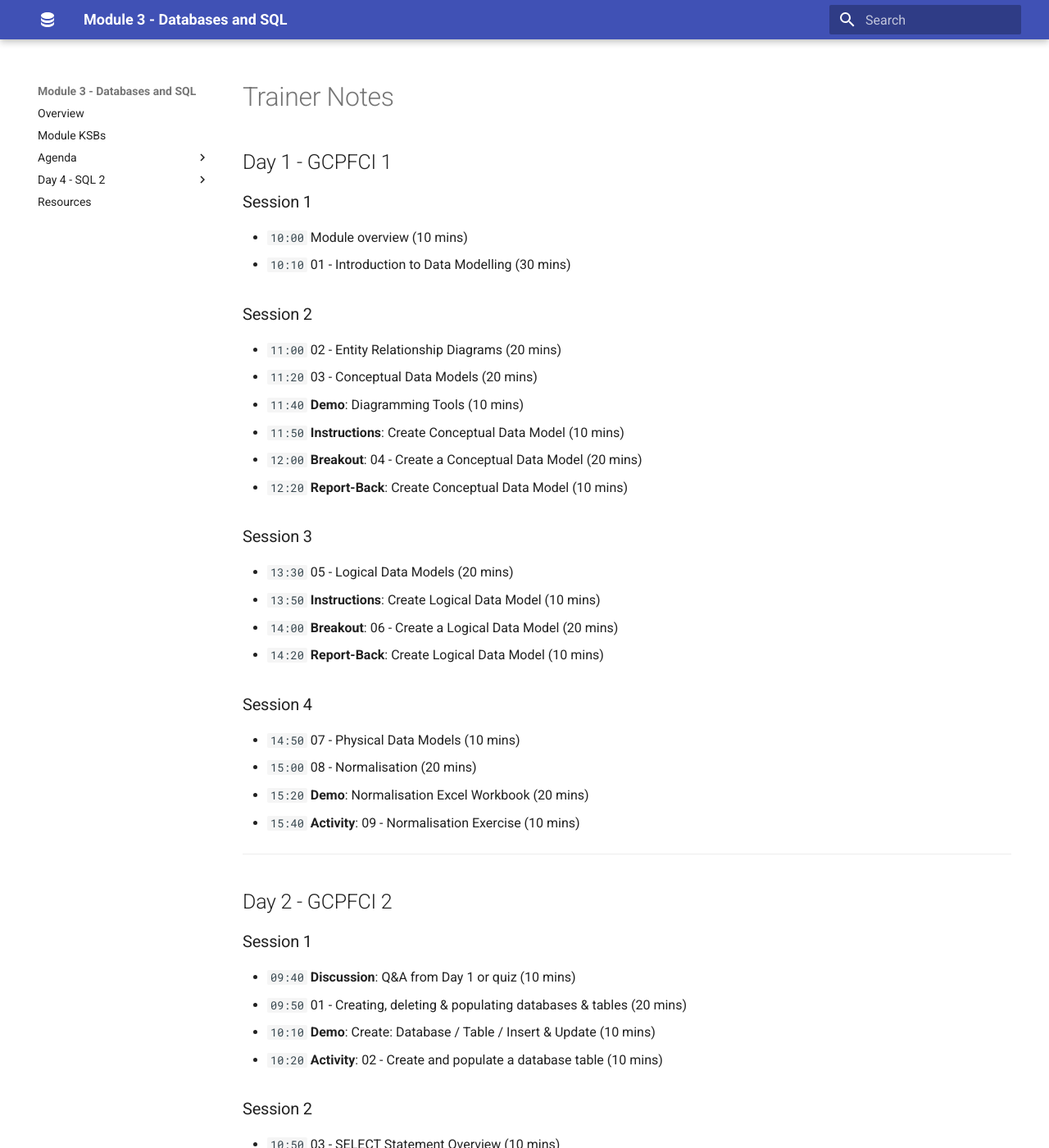
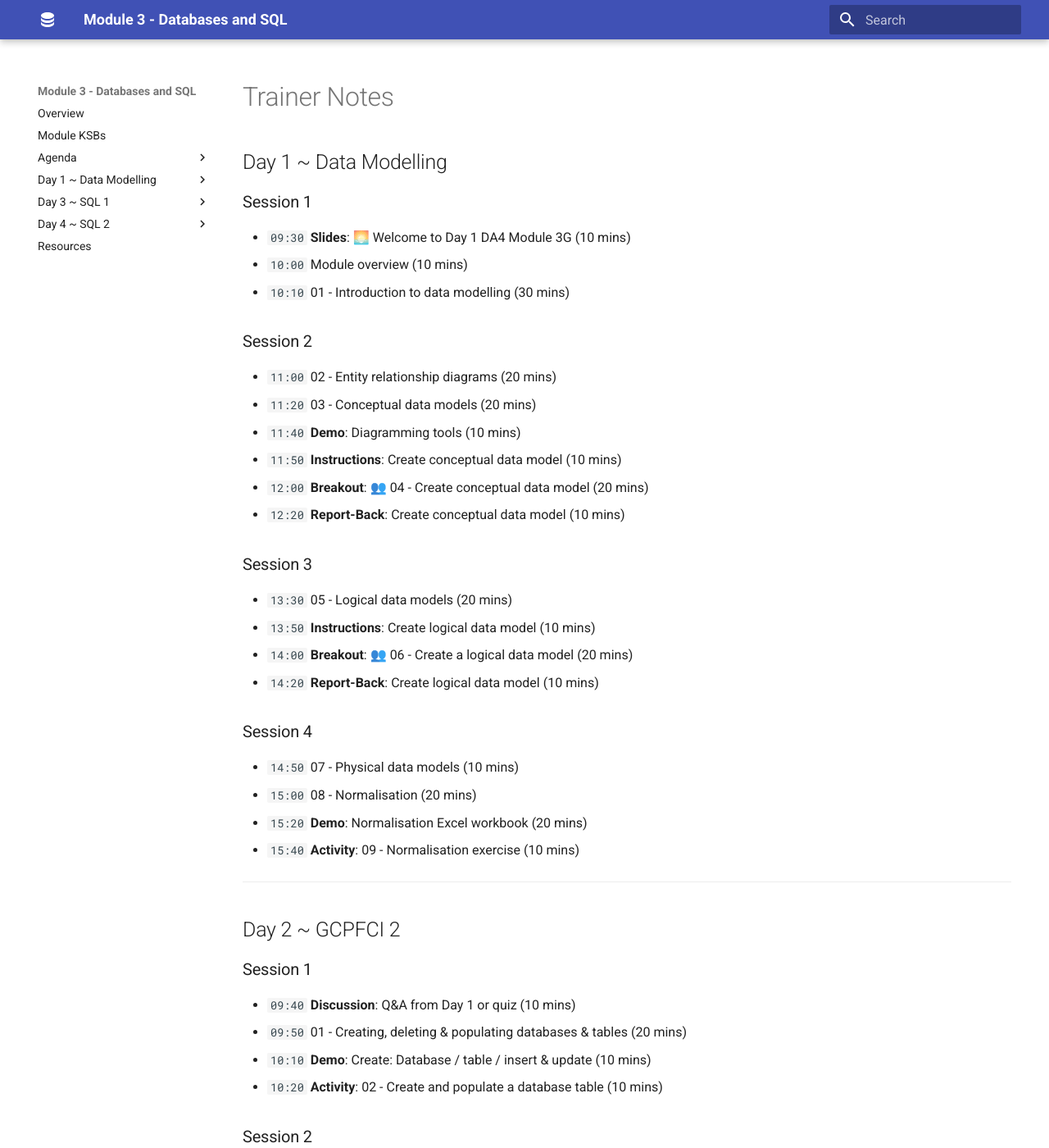
Before and after one commit to qaalabs/DA4M3G, an MkDocs documentation site: the page built from docs/trainer.md, in a window 1280 px wide and 1400 px high. Shown: the whole window at 82% size. Built offline with MkDocs 1.6.1 and Material for MkDocs 9.7.7, drawn with Linux system fonts in a browser that asks for light colours; some of the changed text lies outside the part shown.

Commit message:
Auto commit by uthisha

```diff
--- a/docs/trainer.md
+++ b/docs/trainer.md
@@ -1,99 +1,100 @@
 # Trainer Notes
 
-## Day 1 - GCPFCI 1
+## Day 1 ~ Data Modelling
 
 ### Session 1
 
+- `09:30` **Slides**: 🌅 Welcome to Day 1 DA4 Module 3G (10 mins)
 - `10:00` Module overview (10 mins)
-- `10:10` 01 - Introduction to Data Modelling (30 mins)
+- `10:10` 01 - Introduction to data modelling (30 mins)
 
 ### Session 2
 
-- `11:00` 02 - Entity Relationship Diagrams (20 mins)
-- `11:20` 03 - Conceptual Data Models (20 mins)
-- `11:40` **Demo**: Diagramming Tools (10 mins)
-- `11:50` **Instructions**: Create Conceptual Data Model (10 mins)
-- `12:00` **Breakout**: 04 - Create a Conceptual Data Model (20 mins)
-- `12:20` **Report-Back**: Create Conceptual Data Model (10 mins)
+- `11:00` 02 - Entity relationship diagrams (20 mins)
+- `11:20` 03 - Conceptual data models (20 mins)
+- `11:40` **Demo**: Diagramming tools (10 mins)
+- `11:50` **Instructions**: Create conceptual data model (10 mins)
+- `12:00` **Breakout**: 👥 04 - Create conceptual data model (20 mins)
+- `12:20` **Report-Back**: Create conceptual data model (10 mins)
 
 ### Session 3
 
-- `13:30` 05 - Logical Data Models (20 mins)
-- `13:50` **Instructions**: Create Logical Data Model  (10 mins)
-- `14:00` **Breakout**: 06 - Create a Logical Data Model (20 mins)
-- `14:20` **Report-Back**: Create Logical Data Model  (10 mins)
+- `13:30` 05 - Logical data models (20 mins)
+- `13:50` **Instructions**: Create logical data model  (10 mins)
+- `14:00` **Breakout**: 👥 06 - Create a logical data model (20 mins)
+- `14:20` **Report-Back**: Create logical data model  (10 mins)
 
 ### Session 4
 
-- `14:50` 07 - Physical Data Models (10 mins)
+- `14:50` 07 - Physical data models (10 mins)
 - `15:00` 08 - Normalisation (20 mins)
-- `15:20` **Demo**: Normalisation Excel Workbook (20 mins)
-- `15:40` **Activity**: 09 - Normalisation Exercise (10 mins)
+- `15:20` **Demo**: Normalisation Excel workbook (20 mins)
+- `15:40` **Activity**: 09 - Normalisation exercise (10 mins)
 
 ---
 
-## Day 2 - GCPFCI 2
+## Day 2 ~ GCPFCI 2
 
 ### Session 1
 
 - `09:40` **Discussion**: Q&A from Day 1 or quiz (10 mins)
 - `09:50` 01 - Creating, deleting & populating databases & tables (20 mins)
-- `10:10` **Demo**: Create: Database / Table / Insert & Update (10 mins)
+- `10:10` **Demo**: Create: Database / table / insert & update (10 mins)
 - `10:20` **Activity**: 02 - Create and populate a database table (10 mins)
 
 ### Session 2
 
-- `10:50` 03 - SELECT Statement Overview (10 mins)
-- `11:00` 04 - Retrieving Data Using SELECT (30 mins)
-- `11:30` **Activity**: 05 - Retrieving Data Using SELECT (20 mins)
+- `10:50` 03 - SELECT statement overview (10 mins)
+- `11:00` 04 - Retrieving data using SELECT (30 mins)
+- `11:30` **Activity**: 05 - Retrieving data using SELECT (20 mins)
 
 ### Session 3
 
-- `13:20` 06 - Filtering Rows (20 mins)
-- `13:40` **Activity**: 07 - Filtering Rows Exercise (10 mins)
-- `13:50` 08 - Sorting Rows (10 mins)
-- `14:00` **Activity**: 09 - Sorting Rows Exercise (10 mins)
+- `13:20` 06 - Filtering rows (20 mins)
+- `13:40` **Activity**: 07 - Filtering rows exercise (10 mins)
+- `13:50` 08 - Sorting rows (10 mins)
+- `14:00` **Activity**: 09 - Sorting rows exercise (10 mins)
 
 ### Session 4
 
-- `14:50` 10 - Common Functions (built-in) (20 mins)
-- `15:10` **Activity**: 11 - Common Functions Exercise (20 mins)
+- `14:50` 10 - Common functions (built-in) (20 mins)
+- `15:10` **Activity**: 11 - Common functions exercise (20 mins)
 
 ---
 
-## Day 3 - SQL 1
+## Day 3 ~ SQL 1
 
 ### Session 1
 
-- `09:40` **Breakout**: [Database Types Investigation](day3/db-types.md) (20 mins)
-- `10:00` **Report-Back**: Database Types Investigation (20 mins)
+- `09:40` **Breakout**: [👥 Database types investigation](day3/db-types.md) (20 mins)
+- `10:00` **Report-Back**: Database types investigation (20 mins)
 
 ### Session 2
 
 
 ### Session 3
 
-- `13:40` **Discussion**: [Local Yesterday - Cloud Today](day3/framing.md) (10 mins)
-- `13:50` **Activity**: [GCP & BigQuery Orientation](day3/gcp-logon.md) (10 mins)
-- `14:00` **Activity**: [Explore ECommerce Dataset](day3/bigquery-explore.md) (10 mins)
-- `14:10` **Practice**: [Run ECommerce Queries](day3/bigquery-queries.md) (20 mins)
-- `14:30` Compare Today to Yesterday (10 mins)
+- `13:40` **Discussion**: [Local yesterday - Cloud today](day3/framing.md) (10 mins)
+- `13:50` **Activity**: [GCP & BigQuery orientation](day3/gcp-logon.md) (10 mins)
+- `14:00` **Activity**: [Explore ECommerce dataset](day3/bigquery-explore.md) (10 mins)
+- `14:10` **Practice**: [Run ECommerce queries](day3/bigquery-queries.md) (20 mins)
+- `14:30` Compare today to yesterday (10 mins)
 
 ### Session 4
 
 - `15:00` **Practice**: [Write BigQuery SQL - Task 1](day3/bigquery-tasks-1.md) (10 mins)
 - `15:10` **Practice**: [Write BigQuery SQL - Task 2](day3/bigquery-tasks-2.md) (10 mins)
 - `15:20` **Practice**: [Write BigQuery SQL - Task 3](day3/bigquery-tasks-3.md) (10 mins)
-- `15:30` **Discussion**: [Google Cloud Debrief](day3/bigquery-solutions.md) (10 mins)
+- `15:30` **Discussion**: [Google Cloud debrief](day3/bigquery-solutions.md) (10 mins)
 
 ---
 
-## Day 4 - SQL 2
+## Day 4 ~ SQL 2
 
 ### Session 1
 
 - `09:40` **Instructions**: [ERD-SETUP](day4/erd-setup.md) (10 mins)
-- `09:50` **Breakout**: [Table Design Scenarios](day4/erd-revision.md) (20 mins)
+- `09:50` **Breakout**: [👥 Table design scenarios](day4/erd-revision.md) (20 mins)
 
 ### Session 2
 
--- a/mkdocs.yml
+++ b/mkdocs.yml
@@ -6,14 +6,29 @@ dev_addr: '0.0.0.0:8000'
 # Navigation menu
 nav:
   - Overview: index.md
-  - Module KSBs: ksb.md
+  - Module KSBs: ksb/index.md
 
   - Agenda:
     - Topics: agenda/index.md
+    - Day 1: agenda/day1.md
+    - Day 2: agenda/day2.md
+    - Day 3: agenda/day3.md
     - Day 4: agenda/day4.md
 
-  - "Day 4 - SQL 2":
-    - "Table Design Scenarios": day4/erd-revision.md
+  - "Day 1 ~ Data Modelling":
+    - "🖥️ VM setup": https://qaalabs.github.io/vmsetup/
+
+  - "Day 3 ~ SQL 1":
+    - "👥 Database types investigation": day3/db-types.md
+    - "GCP & BigQuery orientation": day3/gcp-logon.md
+    - "Explore ECommerce dataset": day3/bigquery-explore.md
+    - "Run ECommerce queries": day3/bigquery-queries.md
+    - "Write BigQuery SQL - Task 1": day3/bigquery-tasks-1.md
+    - "Write BigQuery SQL - Task 2": day3/bigquery-tasks-2.md
+    - "Write BigQuery SQL - Task 3": day3/bigquery-tasks-3.md
+
+  - "Day 4 ~ SQL 2":
+    - "👥 Table design scenarios": day4/erd-revision.md
 
   - Resources: resources.md
 
```
Also changed, not shown: docs/agenda/day1.md (+20 -20 lines), docs/agenda/day2.md (+14 -14 lines), docs/agenda/day3.md (+12 -12 lines), docs/agenda/day4.md (+5 -5 lines), zensical.toml (+11 -7 lines), 1 other file.
